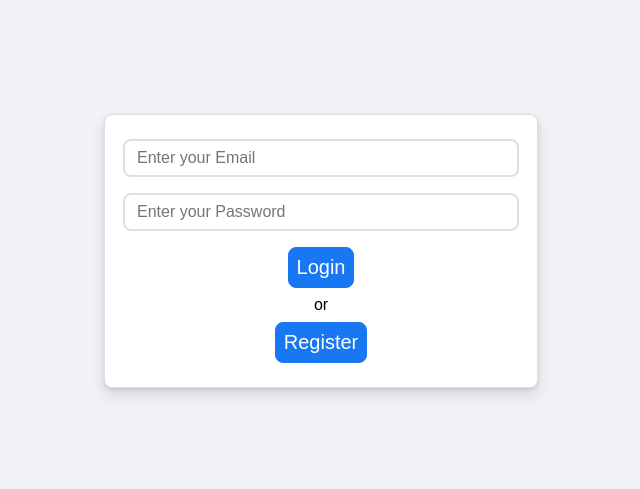
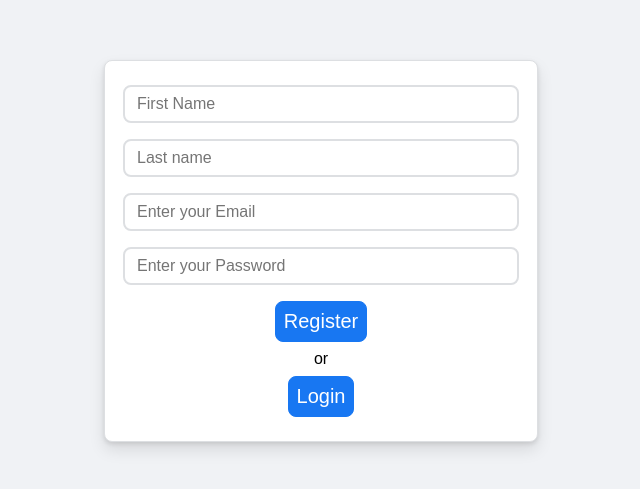
Before and after one commit to swapnil-tiwari96/login-register, a React (Create React App) app in the folder Frontend/: page / in a window 1280 px wide. Shown: the part 149-638 px from the top of the page, without its empty margins (319-959 px from the left). Built offline with nearby package versions, Linux system fonts and the light colour scheme.

Commit message:
register onclick added

```diff
--- a/Frontend/package.json
+++ b/Frontend/package.json
@@ -6,6 +6,7 @@
     "@testing-library/jest-dom": "^5.16.5",
     "@testing-library/react": "^13.3.0",
     "@testing-library/user-event": "^13.5.0",
+    "axios": "^0.27.2",
     "react": "^18.2.0",
     "react-dom": "^18.2.0",
     "react-scripts": "5.0.1",
--- a/Frontend/src/App.js
+++ b/Frontend/src/App.js
@@ -7,8 +7,8 @@ function App()
 {
   return (
     <div className="App">
-      {/* <Register /> */}
-      <Login />
+      <Register />
+      {/* <Login /> */}
       {/* <Homepage /> */}
     </div>
   );
--- a/Frontend/src/Components/Register/Register.jsx
+++ b/Frontend/src/Components/Register/Register.jsx
@@ -1,4 +1,5 @@
 import React, { useState } from "react";
+import axios from 'axios'
 import './Register.css'
 
 const Register = () =>
@@ -19,13 +20,26 @@ const Register = () =>
         })
     }
 
+    const register = () =>
+    {
+        const { firstName, lastName, email, password } = user
+        if (firstName && lastName && email && password)
+        {
+            axios.post("http://localhost:3001/register", user).then(res => alert(res.data))
+
+        } else
+        {
+            alert("Invalid input");
+        }
+    }
+
     return (
         <div className="register">
             <input type="text" name="firstName" value={user.firstName} placeholder="First Name" onChange={handleChange} />
             <input type="text" name="lastName" value={user.lastName} placeholder="Last name" onChange={handleChange} />
             <input type="text" name="email" value={user.email} placeholder="Enter your Email" onChange={handleChange} />
             <input type="password" name="password" value={user.password} placeholder="Enter your Password" onChange={handleChange} />
-            <button >Register</button>
+            <button onClick={register}>Register</button>
             <div>or</div>
             <button>Login</button>
         </div>
```
Also changed, not shown: 1 other file (tests, documents, lock files or other folders).
